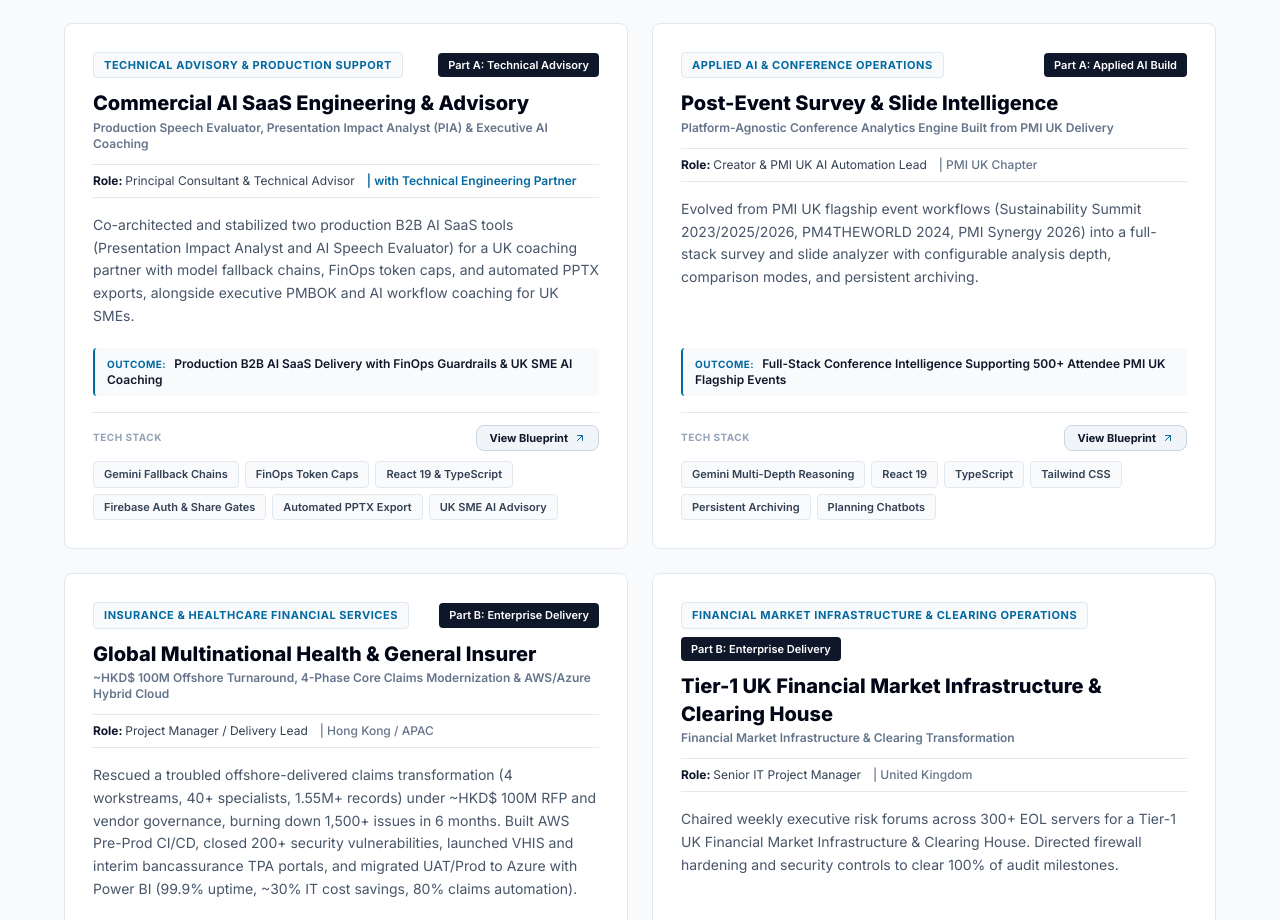
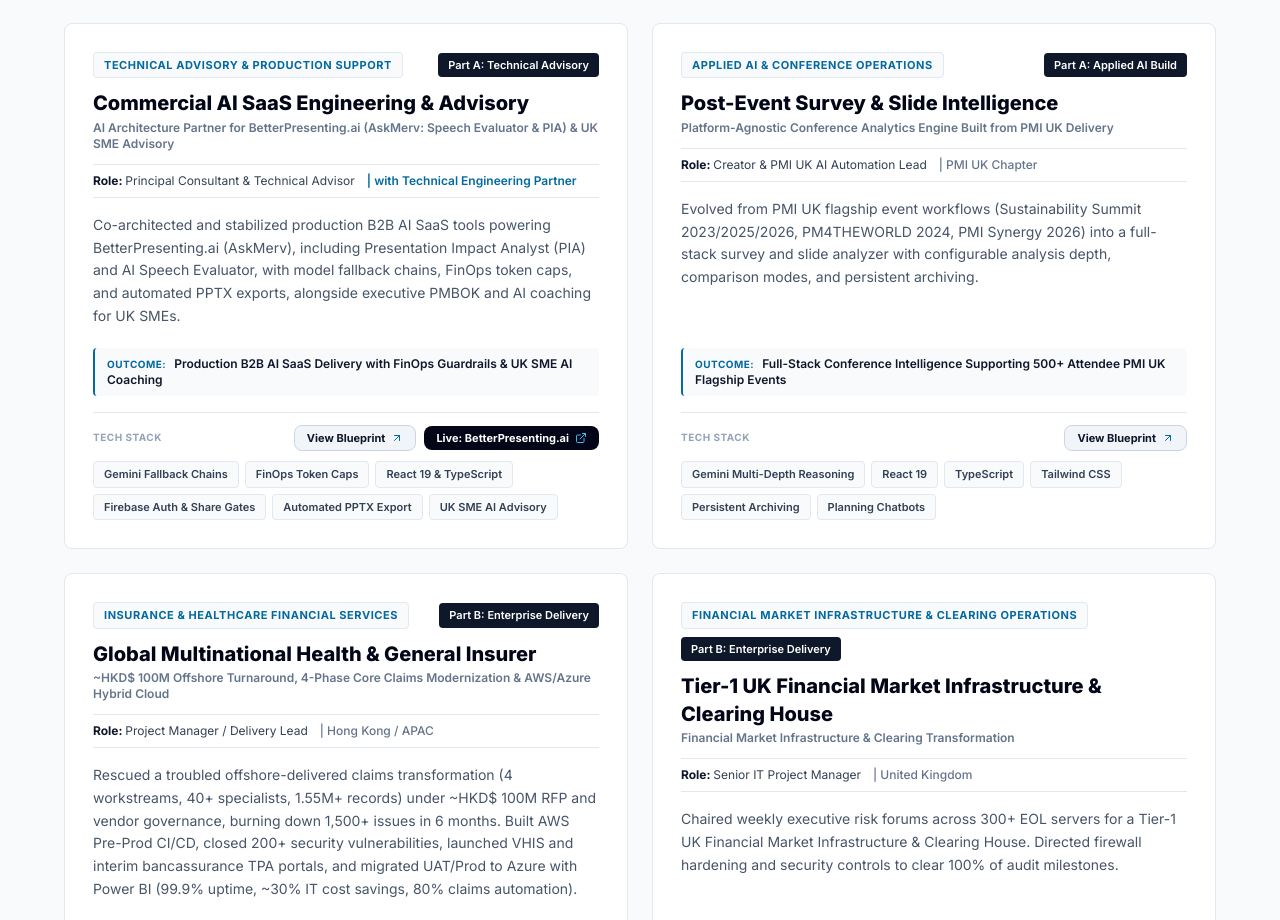
Before and after one commit to Samgorleung/tactical-scale, a React (Vite) app: page / in a window 1280 px wide. Shown: the part 5073-5993 px from the top of the page. Built offline with nearby package versions, Linux system fonts and the light colour scheme.

Commit message:
feat: add live BetterPresenting.ai link to portfolio card and blueprint modal

```diff
--- a/src/App.tsx
+++ b/src/App.tsx
@@ -2,6 +2,7 @@ import React, { useState, useMemo, useEffect } from 'react';
 import {
   ArrowUpRight,
   ArrowRight,
+  ExternalLink,
   Menu,
   X,
   Play,
@@ -1365,6 +1366,17 @@ export function App() {
                     <span>Watch Demo</span>
                   </button>
                 )}
+                {activeBlueprintItem.liveUrl && (
+                  <a
+                    href={activeBlueprintItem.liveUrl}
+                    target="_blank"
+                    rel="noopener noreferrer"
+                    className="px-4 py-2 rounded-lg bg-slate-100 hover:bg-slate-200 text-slate-950 border border-slate-300 text-xs font-bold transition-colors duration-250 ease-out inline-flex items-center space-x-1.5"
+                  >
+                    <span>{activeBlueprintItem.liveLabel || 'Live Product'}</span>
+                    <ExternalLink className="w-3.5 h-3.5 text-sky-700" />
+                  </a>
+                )}
                 <a
                   href={`mailto:sam@tactical-scale.com?subject=${encodeURIComponent(
                     `Architecture Blueprint Walkthrough: ${activeBlueprintItem.title}`
@@ -2145,6 +2157,17 @@ function PortfolioCard({
                 <span>View Blueprint</span>
                 <ArrowUpRight className="w-3 h-3 text-sky-700" />
               </button>
+              {item.liveUrl && (
+                <a
+                  href={item.liveUrl}
+                  target="_blank"
+                  rel="noopener noreferrer"
+                  className="inline-flex items-center space-x-1.5 px-3 py-1 rounded-lg bg-slate-950 hover:bg-sky-700 text-white text-[11px] font-bold transition-colors duration-250 ease-out"
+                >
+                  <span>{item.liveLabel || 'Live Product'}</span>
+                  <ExternalLink className="w-3 h-3 text-sky-400" />
+                </a>
+              )}
               {item.videoUrl && (
                 <button
                   type="button"
--- a/src/data/portfolio.ts
+++ b/src/data/portfolio.ts
@@ -69,6 +69,8 @@ export interface PortfolioItem {
   highlightMetric?: string;
   organizationOrEvent?: string;
   videoUrl?: string;
+  liveUrl?: string;
+  liveLabel?: string;
 }
 
 export const FILTER_TABS: {
@@ -358,7 +360,7 @@ export const PORTFOLIO_ITEMS: PortfolioItem[] = [
   {
     id: 'production-ai-coaching',
     title: 'Commercial AI SaaS Engineering & Advisory',
-    subtitle: 'Production Speech Evaluator, Presentation Impact Analyst (PIA) & Executive AI Coaching',
+    subtitle: 'AI Architecture Partner for BetterPresenting.ai (AskMerv: Speech Evaluator & PIA) & UK SME Advisory',
     track: 'ai-systems',
     trackLabel: 'Part A: Technical Advisory',
     role: 'Principal Consultant & Technical Advisor',
@@ -375,7 +377,7 @@ export const PORTFOLIO_ITEMS: PortfolioItem[] = [
       'UK SME AI Advisory',
     ],
     overview:
-      'Co-architected and stabilized two production B2B AI SaaS tools (Presentation Impact Analyst and AI Speech Evaluator) for a UK coaching partner with model fallback chains, FinOps token caps, and automated PPTX exports, alongside executive PMBOK and AI workflow coaching for UK SMEs.',
+      'Co-architected and stabilized production B2B AI SaaS tools powering BetterPresenting.ai (AskMerv), including Presentation Impact Analyst (PIA) and AI Speech Evaluator, with model fallback chains, FinOps token caps, and automated PPTX exports, alongside executive PMBOK and AI coaching for UK SMEs.',
     blueprintVariant: 'ai-pipeline',
     architectureFlow: [
       {
@@ -407,6 +409,8 @@ export const PORTFOLIO_ITEMS: PortfolioItem[] = [
       },
     ],
     highlightMetric: 'Production B2B AI SaaS Delivery with FinOps Guardrails & UK SME AI Coaching',
+    liveUrl: 'https://www.betterpresenting.ai/home?ref=tactical-scale',
+    liveLabel: 'Live: BetterPresenting.ai',
   },
   {
     id: 'post-event-survey-analyzer',
```
Also changed, not shown: 1 other file (tests, documents, lock files or other folders).
